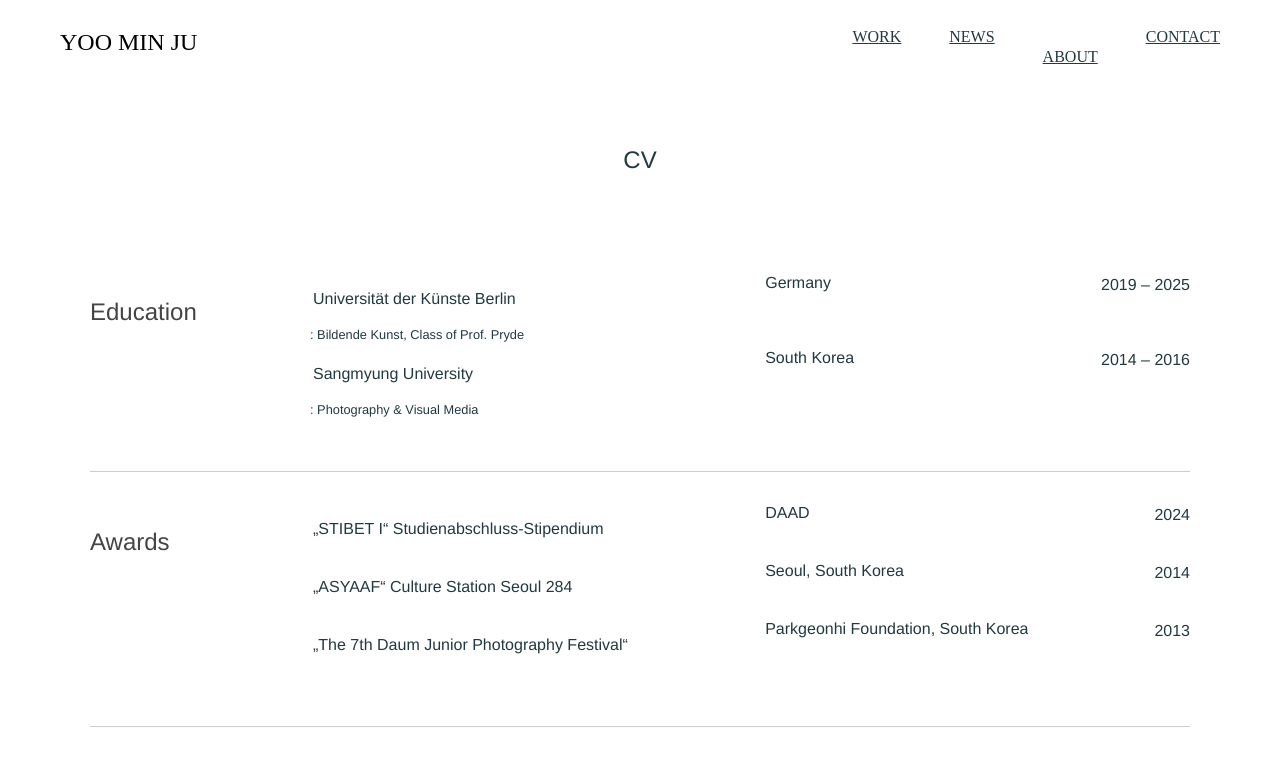
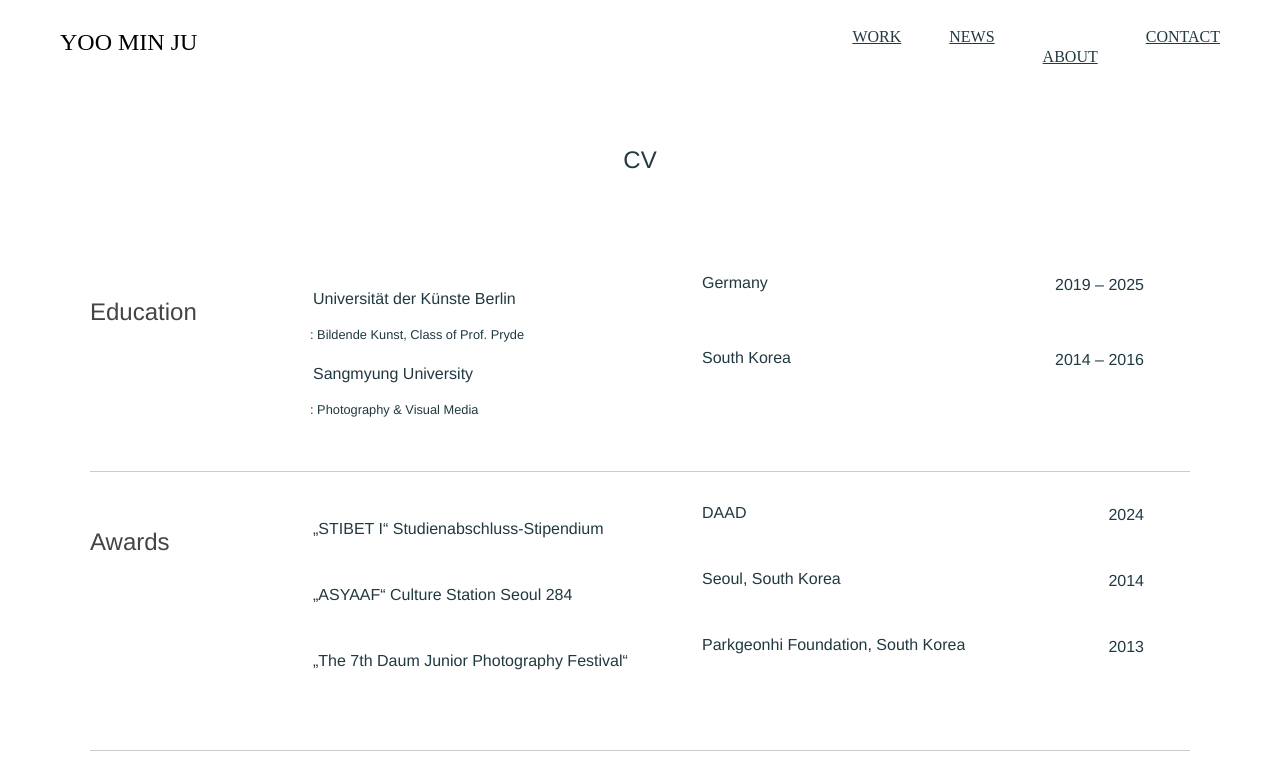
Before and after one commit to YooUisun/yoominju, a React (Create React App) app: page /about in a window 1280 px wide. Shown: the top 759 px of the page. Built offline with nearby package versions, Linux system fonts and the light colour scheme.

Commit message:
고정값으로 변경경

```diff
--- a/src/About/About.css
+++ b/src/About/About.css
@@ -55,11 +55,10 @@
 /* 기본 그리드 설정 */
 .cv-item {
   display: grid;
-  grid-template-columns: 2fr 2fr 1fr;
+  grid-template-columns: 220px 450px 100px; /* 고정값으로 변경 */
   grid-auto-rows: min-content;
-  row-gap: 0.2rem;
-  padding-bottom: 0.5rem;
-  column-gap: 1rem;
+  padding-bottom: 1rem;
+  column-gap: 2rem;
 }
 
 /* Education 항목 별 간격 커스터마이징 */
@@ -106,7 +105,7 @@
   overflow: hidden;
   text-overflow: ellipsis;
   margin: 0;
-  margin-left: 100px;
+  margin-left: 140px;
 }
 
 /* year */
```
